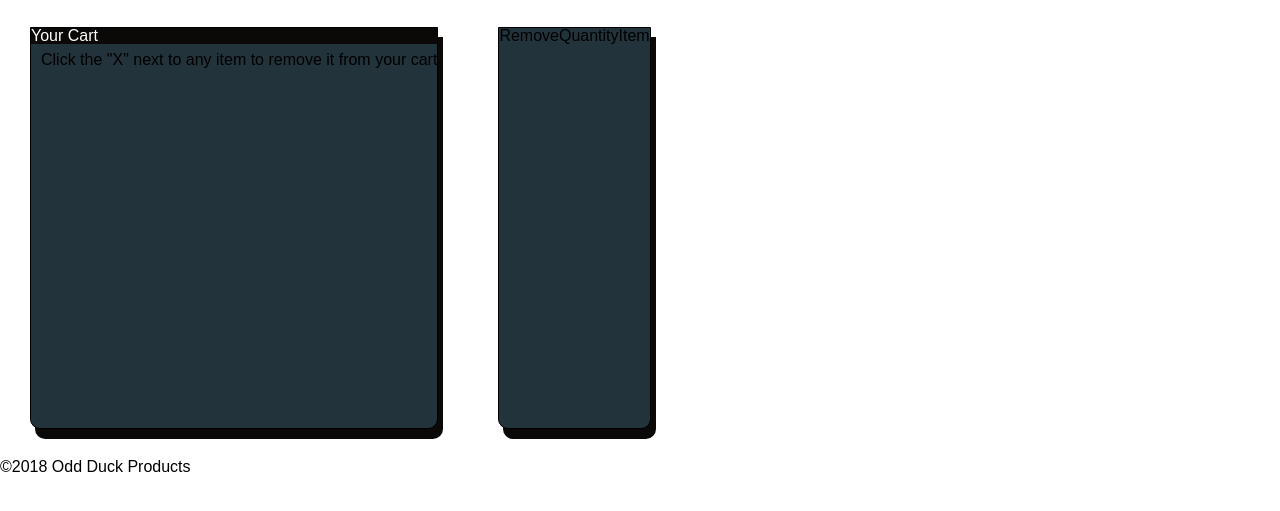
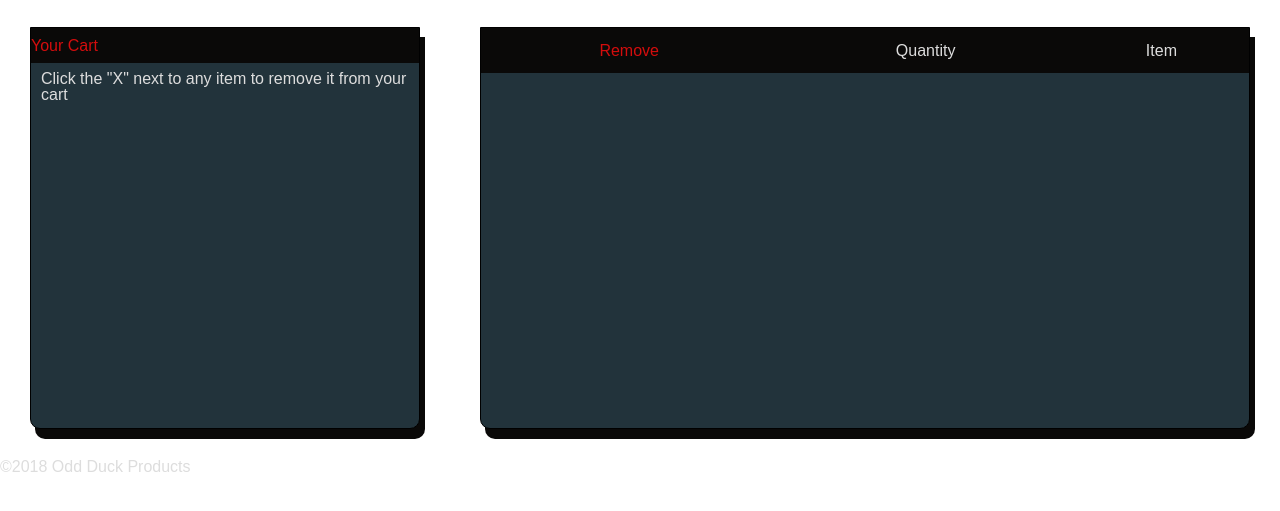
Before and after one commit to 201-301-code-fellows/lab-14, a plain HTML site: page cart.html in a window 1280 px wide. Shown: the part 37-548 px from the top of the page. Drawn offline with Linux system fonts and the light colour scheme.

Commit message:
add syles

```diff
--- a/css/style.css
+++ b/css/style.css
@@ -1,6 +1,7 @@
 /* TODO: Make it awesome */
 body{
   font-family: sans-serif;
+  color: #ddd;
 }
 
 /* nav bar */
@@ -57,4 +58,25 @@ main{
   height: 50vh;
   margin: 30px;
   border-radius: 0px 0px 10px 10px;
+
 }
+
+.card>header>h1{
+  color: rgb(211, 13, 13);
+  height: 35px;
+  display: flex;
+  align-items: center;
+}
+th{
+  padding: 5px;
+  background-color: #0a0908;
+  height: 25px;
+  padding-top: 15px;
+}
+
+th:first-child{
+  color: rgb(211, 13, 13);
+}
+div#cart-container.card{
+  width: 60vw;
+}
```
